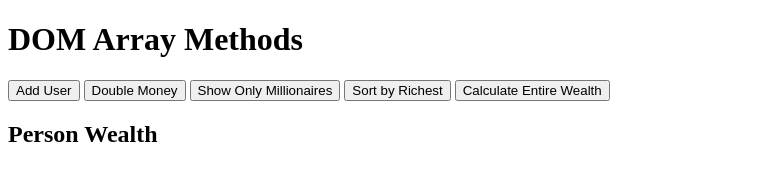
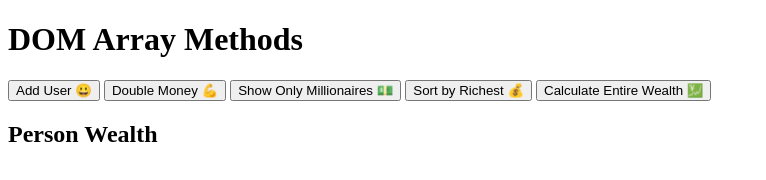
Before and after one commit to boothr16/DOM-Array-Methods, a plain HTML site: page index.html in a window 1280 px wide. Shown: the whole page, without its empty margins (0-766 px from the left). Drawn offline with Linux system fonts and the light colour scheme.

Commit message:
Added emojis to buttons alongside text

```diff
--- a/index.html
+++ b/index.html
@@ -12,11 +12,11 @@
 
     <div class="container">
         <aside>
-            <button id="add-user">Add User</button>
-                <button id="double">Double Money</button>
-                <button id="show-millionaires">Show Only Millionaires</button>
-                <button id="sort">Sort by Richest</button>
-                <button id="calculate-wealth">Calculate Entire Wealth</button>
+            <button id="add-user">Add User &#128512;</button>
+                <button id="double">Double Money &#128170;</button>
+                <button id="show-millionaires">Show Only Millionaires &#128181;</button>
+                <button id="sort">Sort by Richest &#128176;</button>
+                <button id="calculate-wealth">Calculate Entire Wealth &#128185;</button>
         </aside>
 
 
```
